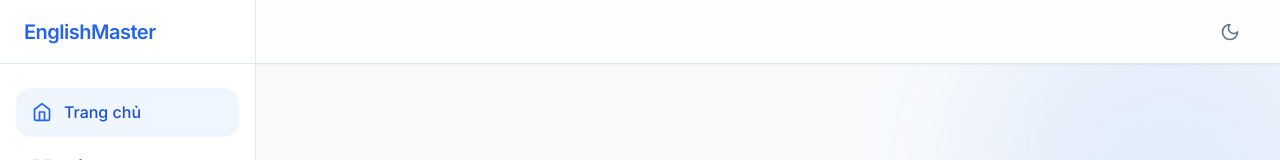
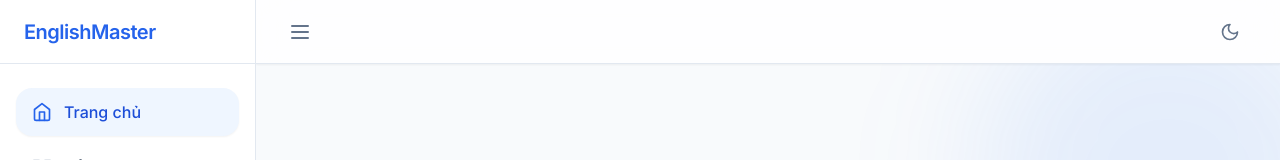
Before and after one commit to duckk37/testtanh, a React (Vite) app in the folder frontend/: page / in a window 1280 px wide. Shown: the top 160 px of the page. Built offline with nearby package versions, Linux system fonts and the light colour scheme; no server answers.

Commit message:
feat: make sidebar toggleable on desktop

```diff
--- a/frontend/src/App.jsx
+++ b/frontend/src/App.jsx
@@ -17,14 +17,17 @@ const NotFound = lazy(() => import('./pages/NotFound'));
 const WritingPractice = lazy(() => import('./pages/WritingPractice'));
 
 function AppContent() {
-  const [isSidebarOpen, setIsSidebarOpen] = useState(false);
+  const [isSidebarOpen, setIsSidebarOpen] = useState(window.innerWidth >= 768);
+
+  // Add toggle function to handle state flipping instead of just forcing true
+  const toggleSidebar = () => setIsSidebarOpen(!isSidebarOpen);
 
   return (
     <div className="flex h-screen bg-slate-50 dark:bg-slate-900 font-sans text-slate-900 dark:text-slate-100 overflow-hidden">
       <Sidebar isOpen={isSidebarOpen} setIsOpen={setIsSidebarOpen} />
 
       <div className="flex-1 flex flex-col min-w-0 h-screen overflow-hidden relative">
-        <Header toggleSidebar={() => setIsSidebarOpen(true)} />
+        <Header toggleSidebar={toggleSidebar} />
 
         <main className="flex-1 overflow-y-auto relative">
           <Suspense fallback={
--- a/frontend/src/components/layout/Header.jsx
+++ b/frontend/src/components/layout/Header.jsx
@@ -11,10 +11,10 @@ export default function Header({ toggleSidebar }) {
     <header className="sticky top-0 z-30 bg-white/80 dark:bg-slate-900/60 backdrop-blur-xl border-b border-slate-200 dark:border-slate-800/60 shadow-sm dark:shadow-none transition-colors duration-200 h-16 shrink-0">
       <div className="flex items-center justify-between h-full px-4 sm:px-6 lg:px-8">
 
-        {/* Mobile menu button */}
+        {/* Menu button */}
         <button
           onClick={toggleSidebar}
-          className="md:hidden p-2 -ml-2 rounded-xl text-slate-500 dark:text-slate-400 hover:bg-slate-100 dark:text-slate-400 dark:hover:bg-slate-800 transition-colors"
+          className="p-2 -ml-2 rounded-xl text-slate-500 hover:bg-slate-100 dark:text-slate-400 dark:hover:bg-slate-800 transition-colors"
         >
           <Menu size={24} />
         </button>
--- a/frontend/src/components/layout/Sidebar.jsx
+++ b/frontend/src/components/layout/Sidebar.jsx
@@ -30,7 +30,7 @@ export default function Sidebar({ isOpen, setIsOpen }) {
 
       {/* Sidebar Container */}
       <aside
-        className={`fixed inset-y-0 left-0 z-50 w-64 bg-white/95 dark:bg-slate-900/80 backdrop-blur-xl border-r border-slate-200 dark:border-slate-800 flex flex-col transition-transform duration-300 ease-in-out md:static md:translate-x-0 ${isOpen ? 'translate-x-0' : '-translate-x-full'}`}
+        className={`fixed inset-y-0 left-0 z-50 bg-white/95 dark:bg-slate-900/80 backdrop-blur-xl border-r border-slate-200 dark:border-slate-800 flex flex-col transition-all duration-300 ease-in-out md:static md:translate-x-0 ${isOpen ? 'translate-x-0 w-64 md:w-64' : '-translate-x-full w-64 md:w-0 overflow-hidden md:border-r-0 px-0'}`}
       >
         <div className="h-16 flex items-center px-6 border-b border-slate-200 dark:border-slate-800/60">
           <Link to="/" className="text-xl font-bold text-blue-600 dark:text-blue-400 font-sans tracking-tight">
```
